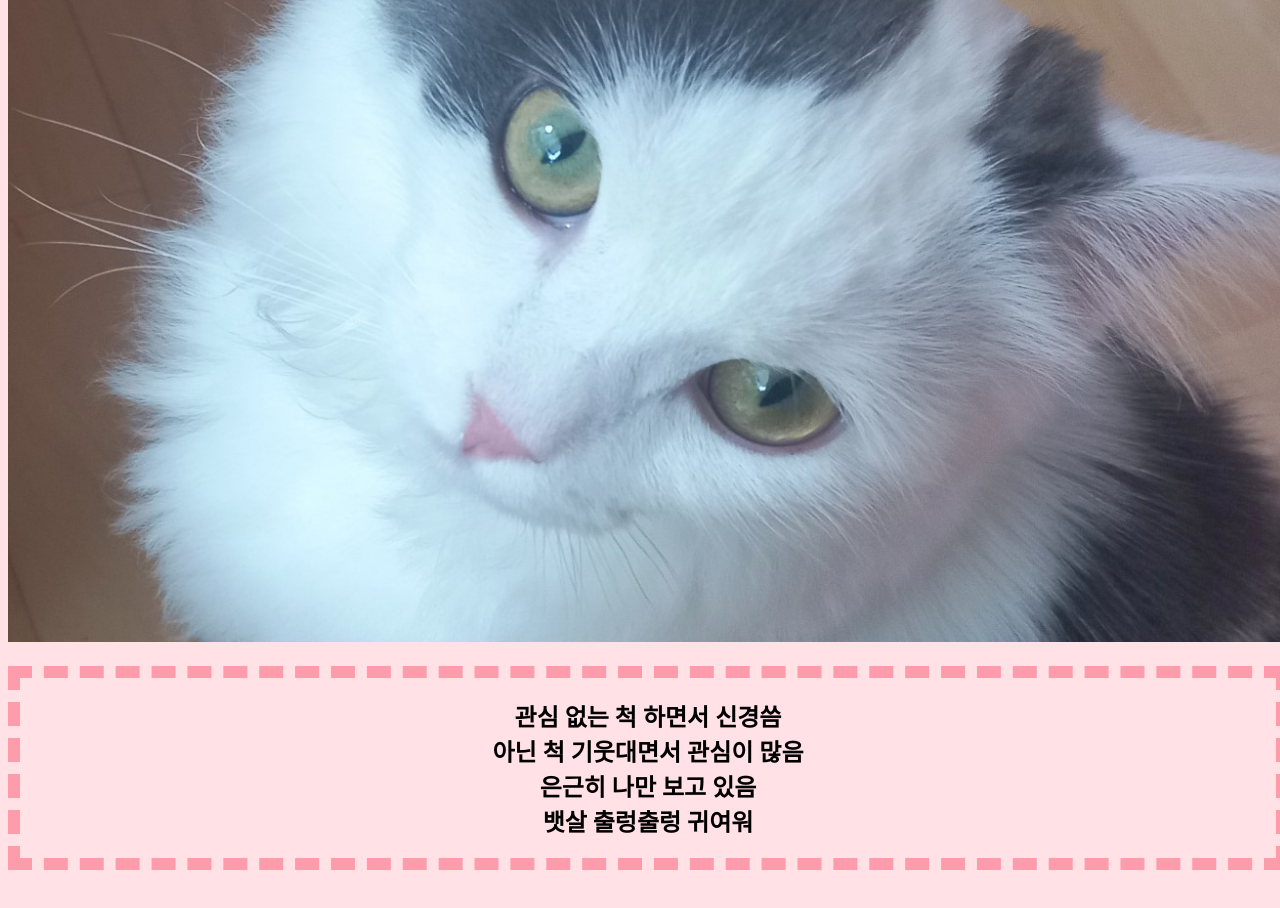
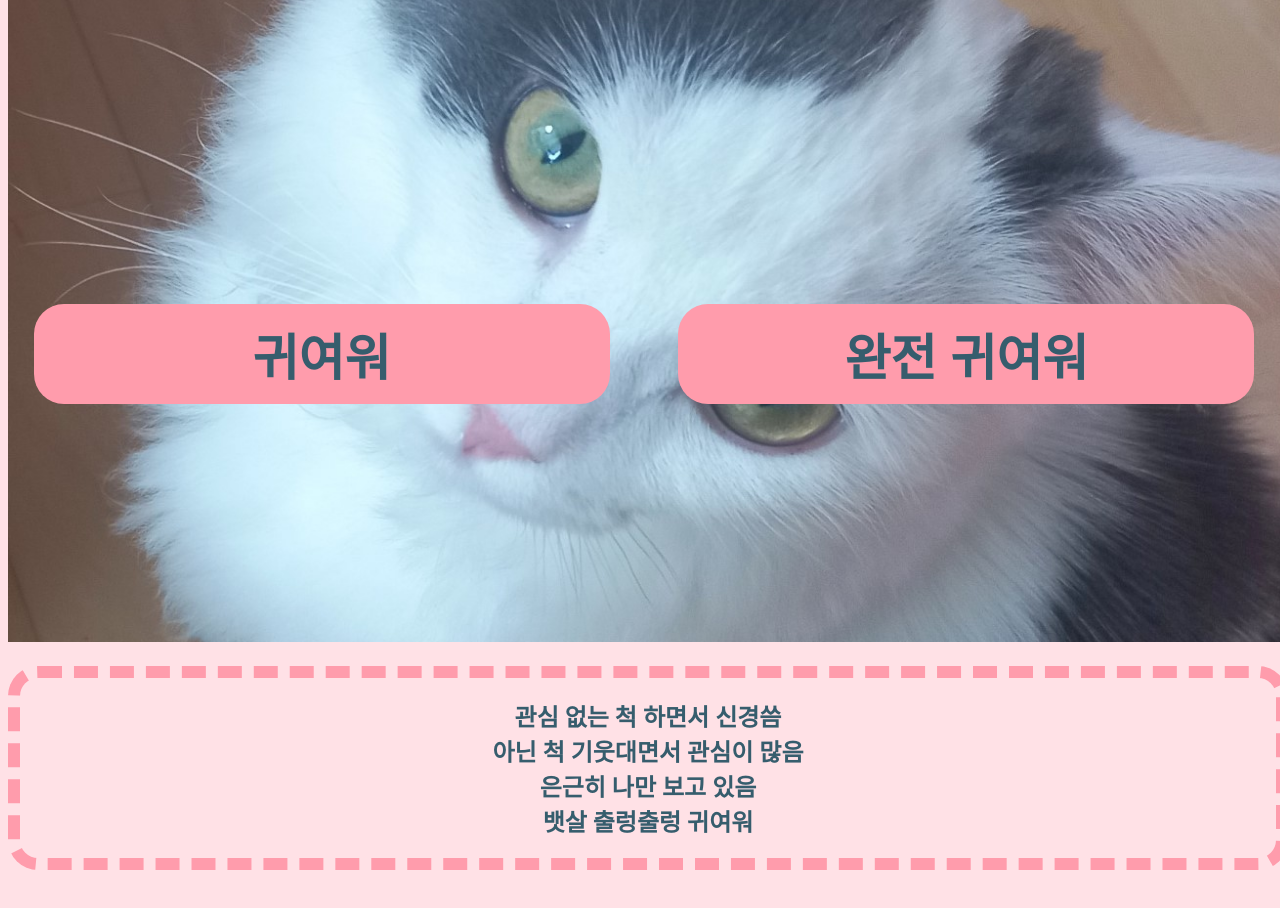
Before and after one commit to piczza/codding2, a plain HTML site: page index.html in a window 1280 px wide. Shown: the part 396-1304 px from the top of the page. Before the commit the page ends 1266 px from the top, so only its background shows below. Drawn offline with Linux system fonts and the light colour scheme.

Commit message:
떠다니는 버튼 구현

```diff
--- a/index.html
+++ b/index.html
@@ -8,11 +8,16 @@
 <body>
     <h1>고양이 귀여워</h1>
     <div class="catImg1"></div>
-    <ul>
+    <ul class="text">
         <li>관심 없는 척 하면서 신경씀</li>
         <li>아닌 척 기웃대면서 관심이 많음</li>
         <li>은근히 나만 보고 있음</li>
         <li>뱃살 출렁출렁 귀여워</li>
     </ul>
+    <div>
+        <button class="cute">귀여워</button>
+        <button class="yesCute">완전 귀여워</button>
+    </div>
+    <footer></footer>
 </body>
 </html>
--- a/style.css
+++ b/style.css
@@ -16,14 +16,83 @@ h1 {
     font-size: 4em;
     font-weight: bold;
     text-align: center;
-    text-shadow: 10px 10px 10px rgb(199, 60, 83);
+    text-shadow: 5px 5px 5px rgb(199, 60, 83);
     letter-spacing: 10px;
+    border-radius: 30px;
 }
-ul {
+.text {
     padding: 20px;
     border: 0.5em dashed rgb(255, 156, 172);
+    color:rgb(54, 93, 109);
     list-style: none;
     font-weight: bold;
     font-size: 1.5em;
     text-align: center;
+    border-radius: 30px;
 }
+/* .cute, .yesCute{
+    z-index: 10;
+    position: fixed;
+    transform: translate(-50, 0);
+    left: 50%;
+    bottom:30px;
+
+    display: flex;
+    flex-direction: row;
+    align-items: center;
+    justify-content: space-around;
+    padding:0 10px;
+    background-color: rgb(255, 156, 172);
+    width: 50%;
+    height: 50px;
+
+} */
+.button{
+    list-style: none;
+    text-align: center;
+}
+button{
+    background-color: rgb(255, 156, 172);
+    border: none;
+    border-radius: 30px;
+    color:rgb(54, 93, 109);
+    width: 45%;
+    height: 100px;
+    font-weight: bold;
+    font-size: 50px;
+    display: inline-block;
+    position: fixed;
+    bottom: 0;
+}
+button:hover{
+    background-color: rgb(255, 156, 172);
+    border: 0.15em solid white;
+    border-radius: 30px;
+    color:white;
+    width: 45%;
+    height: 100px;
+    font-weight: bold;
+    font-size: 50px;
+    display: inline-block;
+}
+button:active{
+    background-color: rgb(255, 156, 172);
+    border: 0.15em solid white;
+    border-radius: 30px;
+    color:white;
+    width: 45%;
+    height: 90px;
+    font-weight: bold;
+    font-size: 50px;
+    display: inline-block;
+}
+.cute{
+    margin-left: 2%;
+}
+.yesCute{
+    right:0;
+    margin-right: 2%;
+}
+footer{
+    height: 100px;
+}
```
